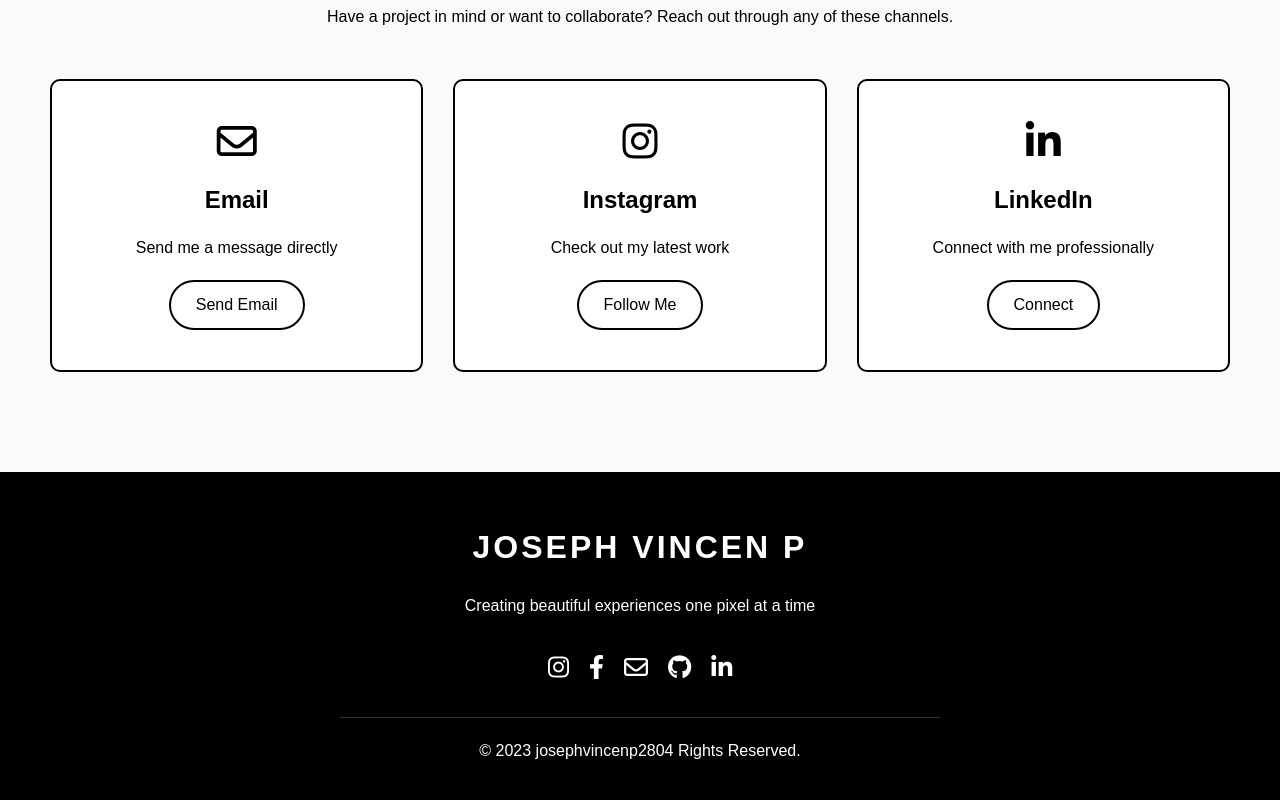
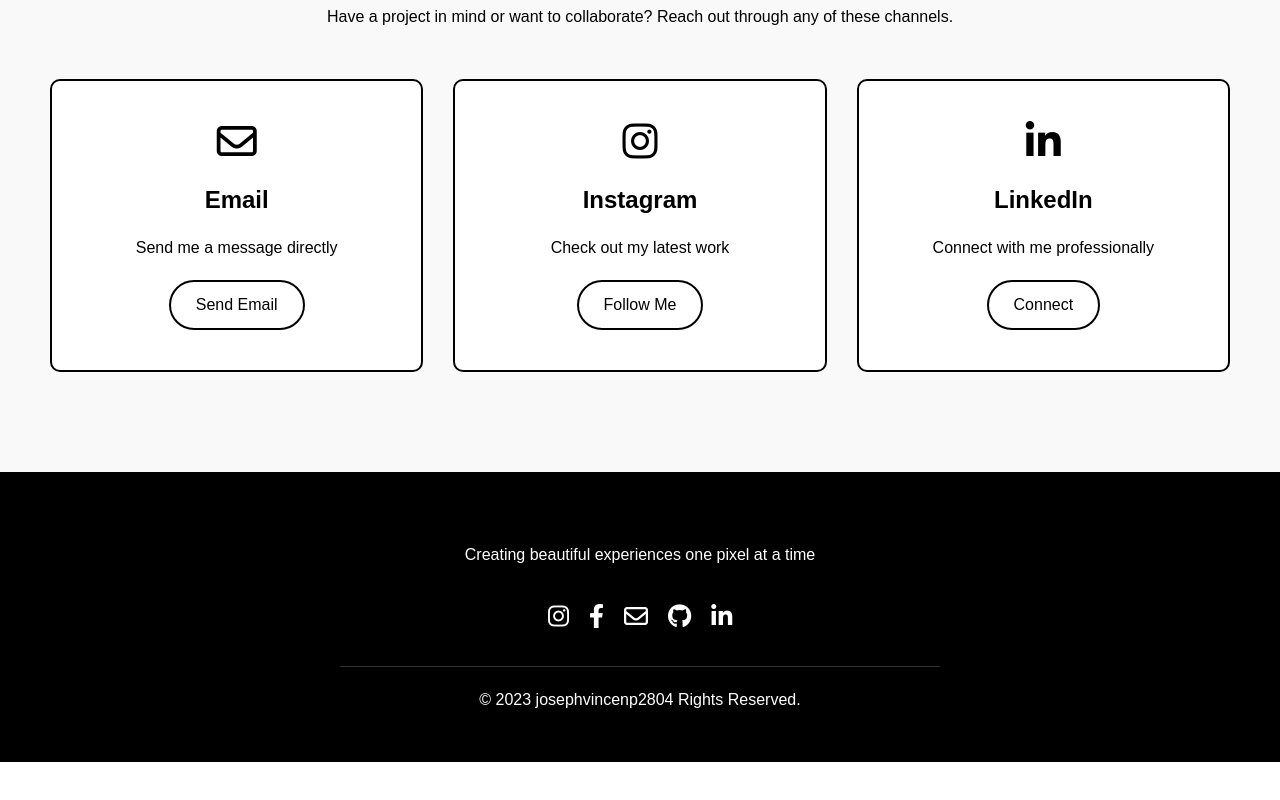
Before and after one commit to josephvincenp2804/myprofile, a plain HTML site: page index.html in a window 1280 px wide. Shown: the part 2131-2931 px from the top of the page. After the commit the page ends 2893 px from the top, so only its background shows below. Drawn offline with Linux system fonts and the light colour scheme.

Commit message:
Update index.html

```diff
--- a/index.html
+++ b/index.html
@@ -654,7 +654,7 @@
     <!-- Footer -->
     <footer>
         <div class="footer-content">
-            <div class="footer-logo">Joseph Vincen P</div>
+            <div class="footer-logo">  <!-- name --></div>
             <p>Creating beautiful experiences one pixel at a time</p>
             <div class="footer-social">
                 <a href="https://www.instagram.com/josephvincen_p?igsh=MXIxMjVjYTZ3NnM4Ng==" target="_blank"><i class="fab fa-instagram"></i></a>
```
